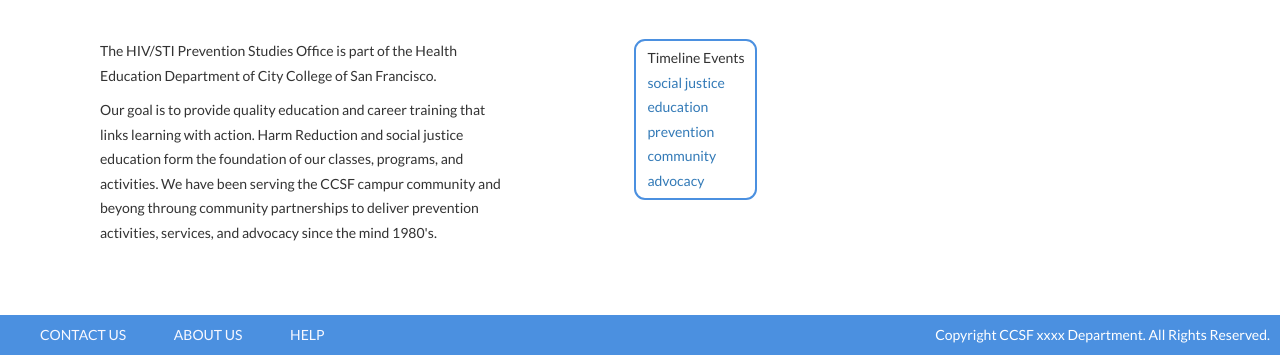
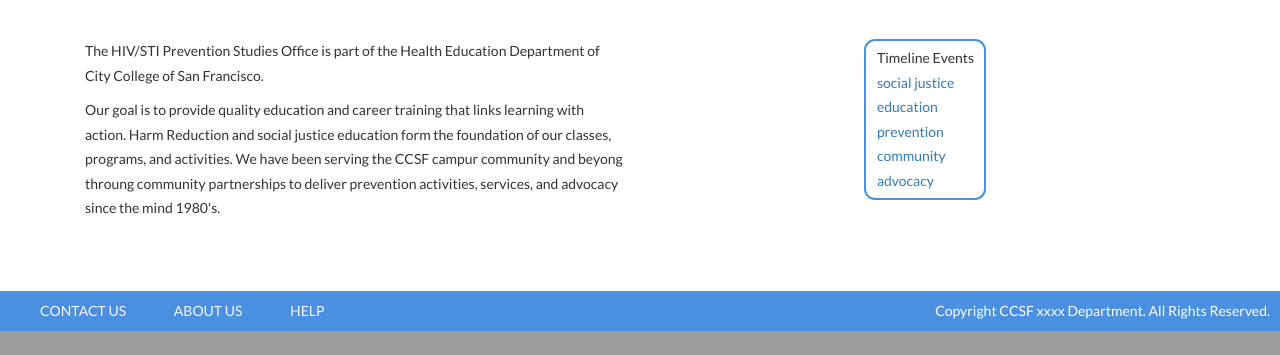
Before and after one commit to RadBitt/HIV-Timeline, a PHP site: page /about.php in a window 1280 px wide. Shown: the part 482-837 px from the top of the page. After the commit the page ends 813 px from the top, so only its background shows below. Run offline with PHP 8.4, Linux system fonts and the light colour scheme.

Commit message:
Bootstrap Grid Fix

```diff
--- a/about.php
+++ b/about.php
@@ -10,12 +10,12 @@
 	</div>
 
 	<div class="container">
-		<div class="content col-md-9">
+		<div class="content col-md-6 col-sm-12">
 			<p>The HIV/STI Prevention Studies Office is part of the Health Education Department of City College of San Francisco.</p>
 			<p>Our goal is to provide quality education and career training that links learning with action. Harm Reduction and social justice education form the foundation of our classes, programs, and activities. We have been serving the CCSF campur community and beyong throung community partnerships to deliver prevention activities, services, and advocacy since the mind 1980's.</p>
 		</div>
 
-		<div class="timeline-events-container col-md-3">
+		<div class="timeline-events-container col-md-6 col-sm-12">
 			<div class="centerBlock">
 				<ul class="timeline-events">Timeline Events
 					<li><a href="/#">social justice</a></li>
--- a/header.php
+++ b/header.php
@@ -29,13 +29,13 @@ else
         <!-- Head_JS Block End -->
 
     </head>
-    <body>
+    <body class="container-fuild">
 
         <!-- Content Block Begin -->
 
           <!-- Header Block Begin -->
           <nav class="navbar navbar-default">
-            <div class="container-fluid">
+            <div>
 
               <!-- Brand and toggle get grouped for better mobile display aka hamburger menu -->
               <div class="navbar-header">
@@ -102,7 +102,7 @@ else
 
           </nav>
             <script type="text/javascript">
-              navHighlight();
+              // navHighlight();
             </script>
 
           <!-- Header Block End -->
--- a/static/css/main.css
+++ b/static/css/main.css
@@ -23,13 +23,13 @@ ul {
 
 .container {
   /*min-height: 1024px;*/
-  width: 1140px;
+  /*max-width: 1140px;*/
   line-height: 1.75;
   margin-bottom: 30px;
 }
 
 .content {
-  width: 40%;
+  /*max-width: 40%;*/
   margin-bottom: 30px;
 }
 
@@ -38,7 +38,7 @@ ul {
 }
 
 .timeline-events-container {
-  width: 30%;
+  /*width: 30%;*/
   margin-bottom: 10px;
 }
 
--- a/static/js/init_timeline.js
+++ b/static/js/init_timeline.js
@@ -27,7 +27,7 @@ for (var i = 0; i < timelineArray.length; i++) {
 }
 
 // Timeline.sortEvents(Timeline.getArray(), 0, Timeline.numOfEvents()-1);
-Timeline.firstEvent()
+Timeline.firstEvent();
 Display.drawContainer();
 Display.drawEventViewer();
 Display.drawSegment();
--- a/static/js/main.js
+++ b/static/js/main.js
@@ -10,7 +10,6 @@ function navHighlight()
     //  Basically hard-coded switch cases for the drop-down pages, because their path name
     //  does not match the ID they have.
     //  the cases with pages with matching IDs and pathnames are caught at the end
-
 
     if (active === "")
     {
@@ -45,9 +44,8 @@ $(document).ready(function() {
     $('iframe.goog-te-menu-frame').remove()
     $('#google_translate_element').prev().remove();
     $('#google_translate_element').remove();
+
 });
-
-
 
 
 // function navHighlight()
--- /dev/null
+++ b/todo.txt
@@ -0,0 +1,2 @@
+Logo Link to index,
+Center footer text?
```
Also changed, not shown: static/js/lib/Display.js.
